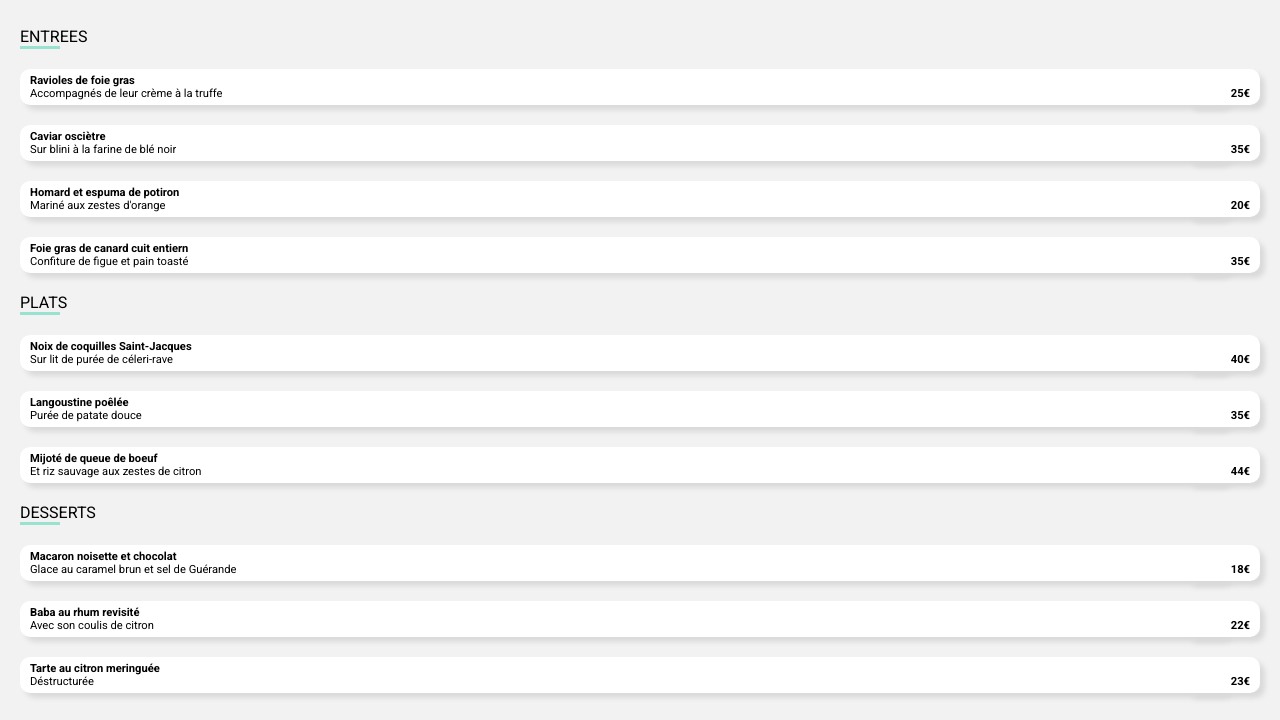
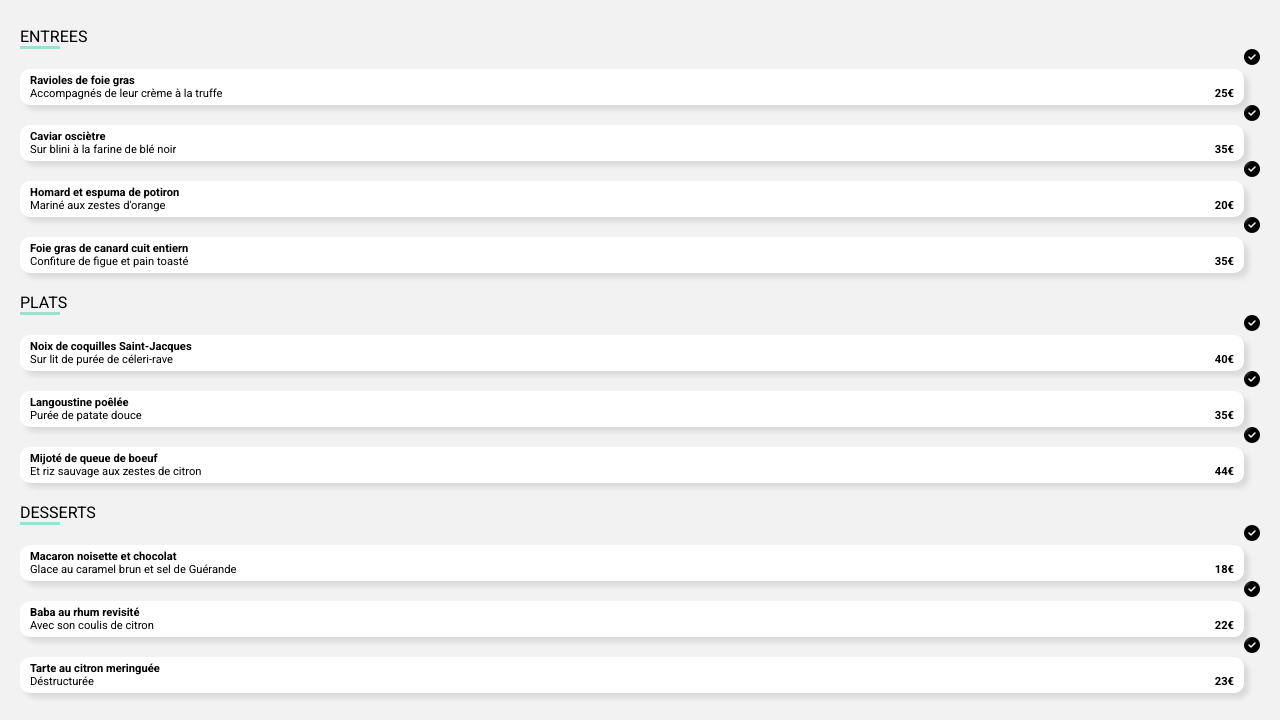
Before and after one commit to EvaDupont/EvaDupont_3_22022021, a plain HTML site: page note-enchantee.html in a window 1280 px wide. Shown: the part 1020-1740 px from the top of the page. Drawn offline with Linux system fonts and the light colour scheme; a web font is replaced by a local one.

Commit message:
animation check coche verte ok ! faire disparaitre doublon icons

```diff
--- a/Sass/Base/_block-page-resto.scss
+++ b/Sass/Base/_block-page-resto.scss
@@ -45,29 +45,13 @@
     height: 3px;
 }
 
-/*FLEXBOX pour bloc plat et coche verte */
+/*FLEXBOX plat + coche verte*/
+
 .container-meal
 {
     display: flex;
     justify-content: space-between;
     white-space: nowrap;
-}
-
-/* Background coche validation plat */
-.check-menu
-{
-    box-shadow: 5px 5px 5px $color-block-form;
-    background-color: $color-tertiary;
-    color: $color-white;
-    border-radius: 0px 10px 10px 0px;
-    height : 17px;
-    width: 20px;
-    padding : 10px;
-    transform-origin: right;
-    position: absolute;
-    right : 4%;
-    margin-top: 20px;
-    transition: opacity 100ms transform 300ms 100ms linear;
 }
 
 /*FLEXBOX titre plat et prix */
--- a/Sass/Utils/_animations.scss
+++ b/Sass/Utils/_animations.scss
@@ -1,4 +1,3 @@
-/* -- ANIMATION VALIDATION UN PLAT -- */
 
 /* animation icone coeur à remplir */
 
@@ -46,6 +45,7 @@
 }
 
 /* animation reduction bandeau des plats */
+
 .meal-menu
 {
     background: $color-white;
@@ -67,20 +67,32 @@
         {
             box-shadow: none;
             animation-name : menu-reduce;
-            animation-duration: 1s;
+            animation-duration: 700ms;
             animation-fill-mode: both;
             animation-timing-function:  linear;
-        }
-    &::after
+            transition : all;
+            +.check
             {
+            box-shadow: 5px 5px 5px $color-block-form;
+            background-color: $color-tertiary;
+            color: $color-white;
+            border-radius: 0px 10px 10px 0px;
+            height : 17px;
+            width: 20px;
+            padding : 10px;
+            transform-origin: right;
+            position: absolute;
+            right : 4%;
+            margin-top: 20px;
                 .check-icons
                 {
                 box-shadow: none;
                 transform-origin: center;
                 animation-name: check;
                 animation-duration: 900ms;
-            animation-delay:1s ;
-            animation-iteration-count: infinite;
+                animation-delay: 500ms ;
+                animation-iteration-count: 1;
+                }
             }
         }
 }
@@ -100,29 +112,6 @@
     }
 }
 
-/* animation page resto - coche verte de validation d'un plat */
-
-/*.check-icons:hover
-{
-    box-shadow: none;
-    transform-origin: center;
-    transform : rotate(360deg) 900ms ;
-
-}
-
-
-
-
-.check-icons
-        {
-            box-shadow: none;
-            transform-origin: center;
-            animation-name: check;
-            animation-duration: 900ms;
-            animation-delay:1s ;
-            animation-iteration-count: infinite;
-        }*/
-
 @keyframes check
 {
     0%
@@ -136,20 +125,25 @@
     }
 }
 
+/* arrivée progressive du menu au chargement de la page */
 
-
-/* A FAIRE arrivée menu au chargement de la page
-.entrees
+/*.entrees
 {
     animation-name: apparition-menu;
     animation-duration: 700ms;
     animation-fill-mode: both;
     animation-timing-function:  ease-in-out;
+    animation-iteration-count: 1;
 }
 
 .plats
 {
-  animation: apparition-menu 700ms 400ms both ease-in-out;
+    animation-name: apparition-menu;
+    animation-duration:  700ms;
+    animation-delay : 400ms;
+    animation-fill-mode: both;
+    animation-timing-function: ease-in-out;
+    animation-iteration-count: 1;
 }
 
 .desserts
@@ -159,19 +153,15 @@
   animation-delay : 800ms;
   animation-fill-mode: both;
   animation-timing-function: ease-in-out;
-}*/
+  animation-iteration-count: 1;
+}
 
-
-
-
-
-
-/*@keyframes apparition-menu
+@keyframes apparition-menu
 {
     0%
     {
     opacity: 0;
-    transform: translateY(10px);
+    transform: translateY(15px);
     }
     100%
     {
--- a/note-enchantee.html
+++ b/note-enchantee.html
@@ -39,141 +39,141 @@
 
         <section class="section-menu">
 
-            <div class="title-meal"> ENTREES </div>
-            <div class="underline-meal"></div>
+            <div class="entrees title-meal"> ENTREES </div>
+            <div class="entrees underline-meal"></div>
 
             <div class="container-meal">
-                <div class="meal-menu">
+                <div class="entrees meal-menu">
                     <b>Ravioles de foie gras</b>
                         <div class="meal-flex">
                             <div class="flex-title"> Accompagnés de leur crème à la truffe</div>
                             <div class="flex-price">25€</div>
                         </div>
                 </div>
-                <div class="check-menu">
+                <div class="check">
                     <i class="fas fa-check-circle check-icons"></i>
                 </div>
             </div>
 
             <div class="container-meal">
-                <div class="meal-menu">
+                <div class="entrees meal-menu">
                     <b>Caviar osciètre</b>
                         <div class="meal-flex">
                             <div class="flex-title"> Sur blini à la farine de blé noir</div>
                             <div class="flex-price">35€</div>
                         </div>
                 </div>
-                <div class="check-menu">
+                <div class="check">
                     <i class="fas fa-check-circle check-icons"></i>
                 </div>
             </div>
 
             <div class="container-meal">
-                <div class="meal-menu">
+                <div class="entrees meal-menu">
                     <b>Homard et espuma de potiron</b>
                         <div class="meal-flex">
                             <div class="flex-title"> Mariné aux zestes d'orange</div>
                             <div class="flex-price">20€</div>
                         </div>
                 </div>
-                <div class="check-menu">
+                <div class="check">
                     <i class="fas fa-check-circle check-icons"></i>
                 </div>
             </div>
 
             <div class="container-meal">
-                <div class="meal-menu">
+                <div class="entrees meal-menu">
                     <b>Foie gras de canard cuit entiern</b>
                         <div class="meal-flex">
                             <div class="flex-title">  Confiture de figue et pain toasté</div>
                             <div class="flex-price">35€</div>
                         </div>
                 </div>
-                <div class="check-menu">
+                <div class="check">
                     <i class="fas fa-check-circle check-icons"></i>
                 </div>
             </div>
 
-            <div class="title-meal"> PLATS </div>
-            <div class="underline-meal"></div>
+            <div class="plats title-meal"> PLATS </div>
+            <div class="plats underline-meal"></div>
 
             <div class="container-meal">
-                <div class="meal-menu">
+                <div class="plats meal-menu">
                     <b>Noix de coquilles Saint-Jacques</b>
                         <div class="meal-flex">
                             <div class="flex-title"> Sur lit de purée de céleri-rave</div>
                             <div class="flex-price">40€</div>
                         </div>
                 </div>
-                <div class="check-menu">
+                <div class="check">
                     <i class="fas fa-check-circle check-icons"></i>
                 </div>
             </div>
 
             <div class="container-meal">
-                <div class="meal-menu">
+                <div class="plats meal-menu">
                     <b>Langoustine poêlée</b>
                         <div class="meal-flex">
                             <div class="flex-title"> Purée de patate douce</div>
                             <div class="flex-price">35€</div>
                         </div>
                 </div>
-                <div class="check-menu">
+                <div class="chec">
                     <i class="fas fa-check-circle check-icons"></i>
                 </div>
             </div>
 
             <div class="container-meal">
-                <div class="meal-menu">
+                <div class="plats meal-menu">
                     <b>Mijoté de queue de boeuf</b>
                         <div class="meal-flex">
                             <div class="flex-title"> Et riz sauvage aux zestes de citron</div>
                             <div class="flex-price">44€</div>
                         </div>
                 </div>
-                <div class="check-menu">
+                <div class="check">
                     <i class="fas fa-check-circle check-icons"></i>
                 </div>
             </div>
 
-            <div class="title-meal"> DESSERTS </div>
-            <div class="underline-meal"></div>
+            <div class="desserts title-meal"> DESSERTS </div>
+            <div class="desserts underline-meal"></div>
 
             <div class="container-meal">
-                <div class="meal-menu">
+                <div class="desserts meal-menu">
                         <b>Macaron noisette et chocolat</b>
                             <div class="meal-flex">
                                 <div class="flex-title"> Glace au caramel brun et sel de Guérande</div>
                                 <div class="flex-price">18€</div>
                             </div>
                 </div>
-                <div class="check-menu">
+                <div class="check">
                     <i class="fas fa-check-circle check-icons"></i>
                 </div>
             </div>
 
             <div class="container-meal">
-                <div class="meal-menu">
+                <div class="desserts meal-menu">
                     <b>Baba au rhum revisité</b>
                         <div class="meal-flex">
                             <div class="flex-title"> Avec son coulis de citron</div>
                             <div class="flex-price">22€</div>
                         </div>
                 </div>
-                <div class="check-menu">
+                <div class="check">
                     <i class="fas fa-check-circle check-icons"></i>
                 </div>
             </div>
 
             <div class="container-meal">
-                <div class="meal-menu">
+                <div class="desserts meal-menu">
                     <b>Tarte au citron meringuée</b>
                         <div class="meal-flex">
                             <div class="flex-title"> Déstructurée</div>
                             <div class="flex-price">23€</div>
                         </div>
                 </div>
-                <div class="check-menu">
+                <div class="check">
                     <i class="fas fa-check-circle check-icons"></i>
                 </div>
             </div>
```
Also changed, not shown: a-la-francaise.html (+10 -9 lines), delice-des-sens.html (+24 -24 lines), palette-du-gout.html (+24 -24 lines), style.css, 1 other file. Lines whose indentation alone changed are shown as unchanged.
